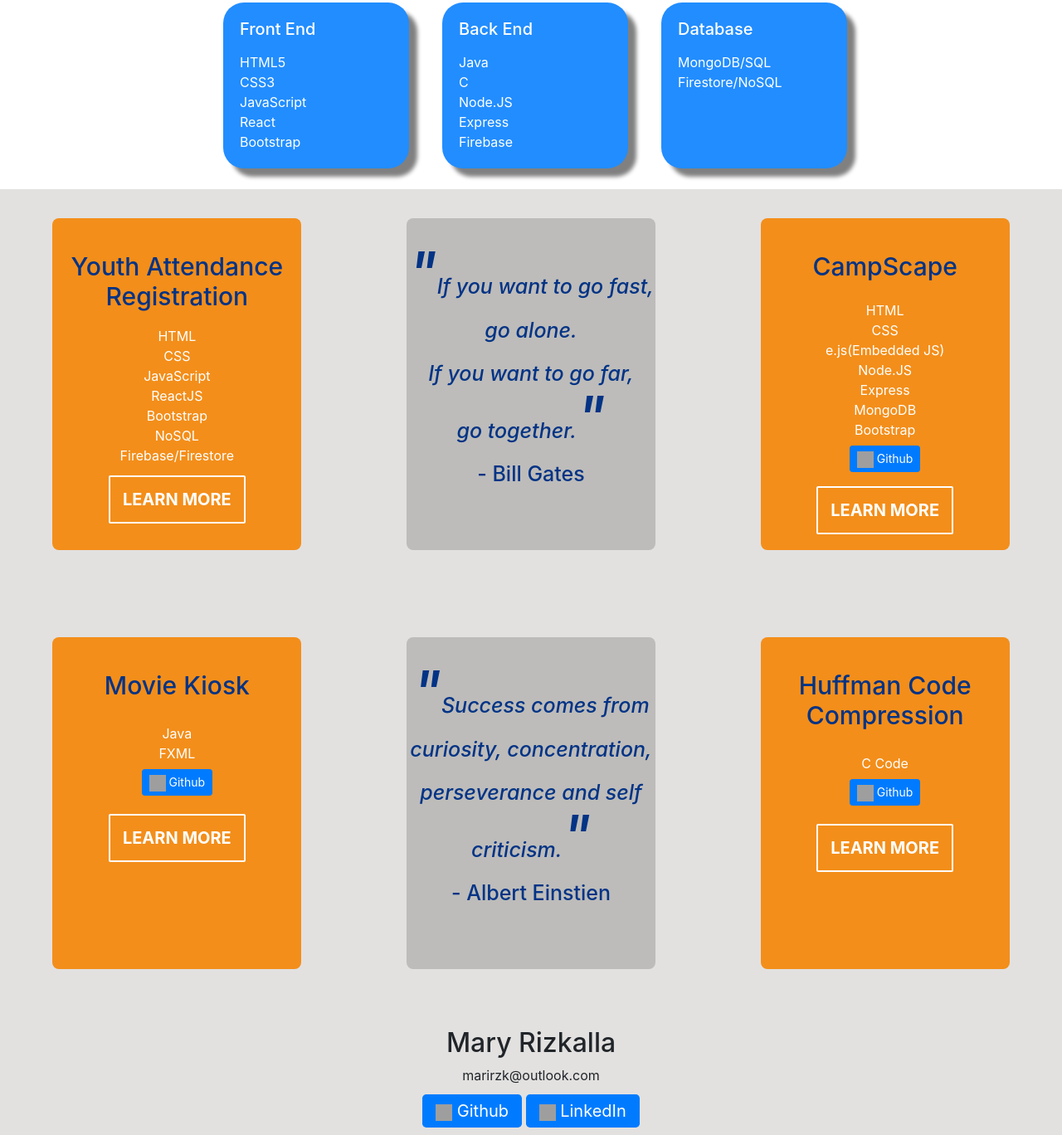
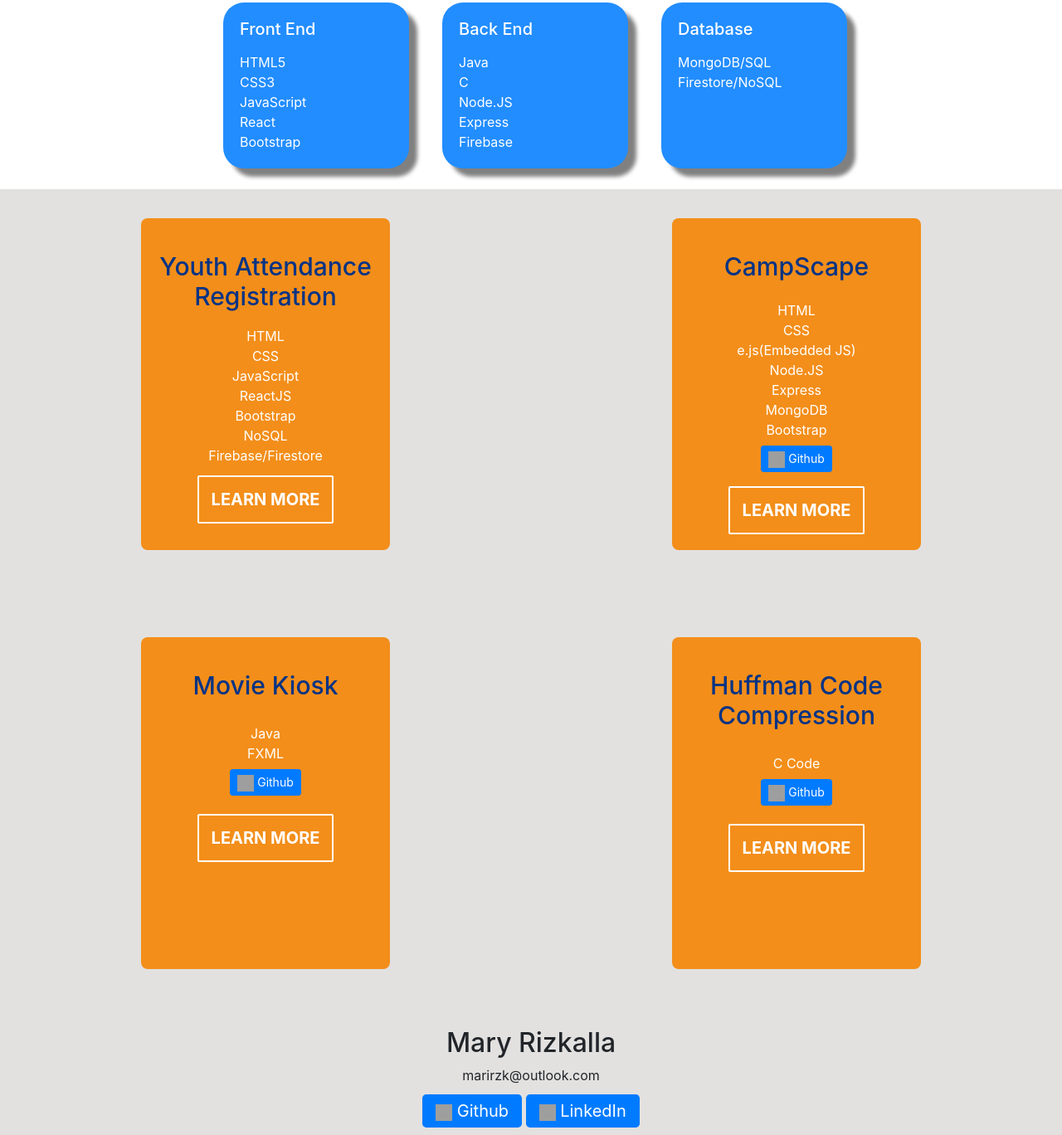
Before and after one commit to mariRz/mariRz.github.io, a plain HTML site: page index.html in a window 1280 px wide. Shown: the part 642-2010 px from the top of the page at 83% size. Drawn offline with nearby package versions, Linux system fonts and the light colour scheme; grey boxes are pictures that could not be loaded.

Commit message:
tile update

```diff
--- a/index.html
+++ b/index.html
@@ -116,9 +116,9 @@
 		</div>
 
 		<!-- Quote card-->
-		<div class="card2" style="background-color:#bdbcba;">
+		<!-- <div class="card2" style="background-color:#bdbcba;">
 			<h3 class="card2-header" style="line-height: 210%; font-size: 25px;"><em><span style="font-size: 70px;">"</span>If you want to go fast, go alone. <br>If you want to go far, <br>go together.<span style="font-size: 70px;">"</span></em> <br>- Bill Gates</h3>
-		</div>
+		</div> -->
 
 
 		<!-- Campsite card-->
@@ -160,9 +160,9 @@
 		</div>
 
 		<!-- Quote card-->
-		<div class="card2" style="background-color: #bdbcba;">
+		<!-- <div class="card2" style="background-color: #bdbcba;">
 			<h3 class="card2-header" style="line-height: 210%; font-size: 25px;"><em><span style="font-size: 70px;">"</span>Success comes from curiosity, concentration, perseverance and self criticism.<span style="font-size: 70px;">"</span></em> <br>- Albert Einstien</h3>
-		</div>
+		</div> -->
 
     	<!-- Huffman code compression card-->
 		<div class="card2">
```
